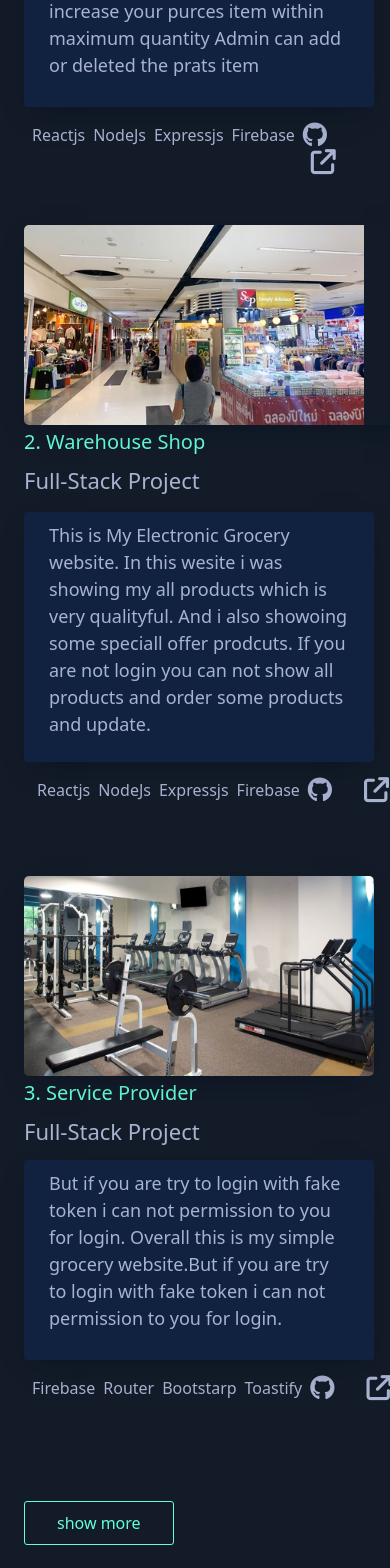
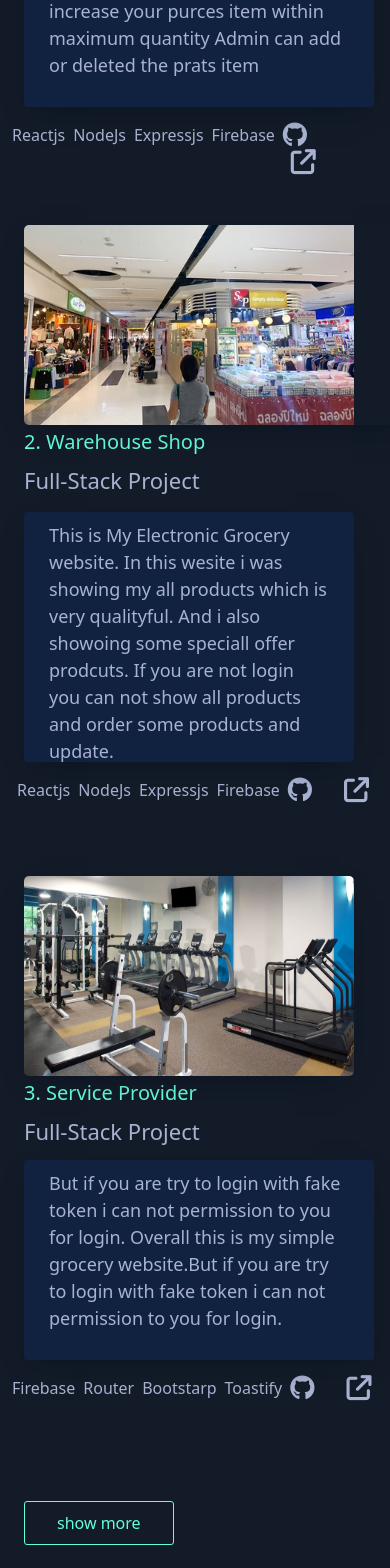
Before and after one commit to Rakibulhasan70/My-Portfolio, a React (Create React App) app: page / in a window 390 px wide. Shown: the part 2100-3668 px from the top of the page. Built offline with nearby package versions, Linux system fonts and the light colour scheme.

Commit message:
changing some style

```diff
--- a/src/Components/Project1.css
+++ b/src/Components/Project1.css
@@ -71,13 +71,13 @@
     }
 
     .featuress {
-        padding-left: 5px;
+        margin-left: -15px;
     }
 
     .project-image img {
         margin-top: 100px;
         /* margin-bottom: 150px; */
-        width: 400px;
+        width: 390px;
         height: 200px;
         padding-left: 0px;
         order: 1;
@@ -92,7 +92,7 @@
         text-align: start;
         padding-top: 10px;
         padding-bottom: 10px;
-        width: 350px;
+        width: 330px;
         margin-top: -10px;
         height: 250px;
     }
--- a/src/Components/Projects.css
+++ b/src/Components/Projects.css
@@ -74,7 +74,7 @@
     }
 
     .project-img img {
-        width: 350px;
+        width: 330px;
         height: 200px;
     }
 
@@ -87,7 +87,7 @@
     }
 
     .feature {
-        margin-left: -50px;
+        margin-left: -70px;
     }
 
     .Warehouse {
```
